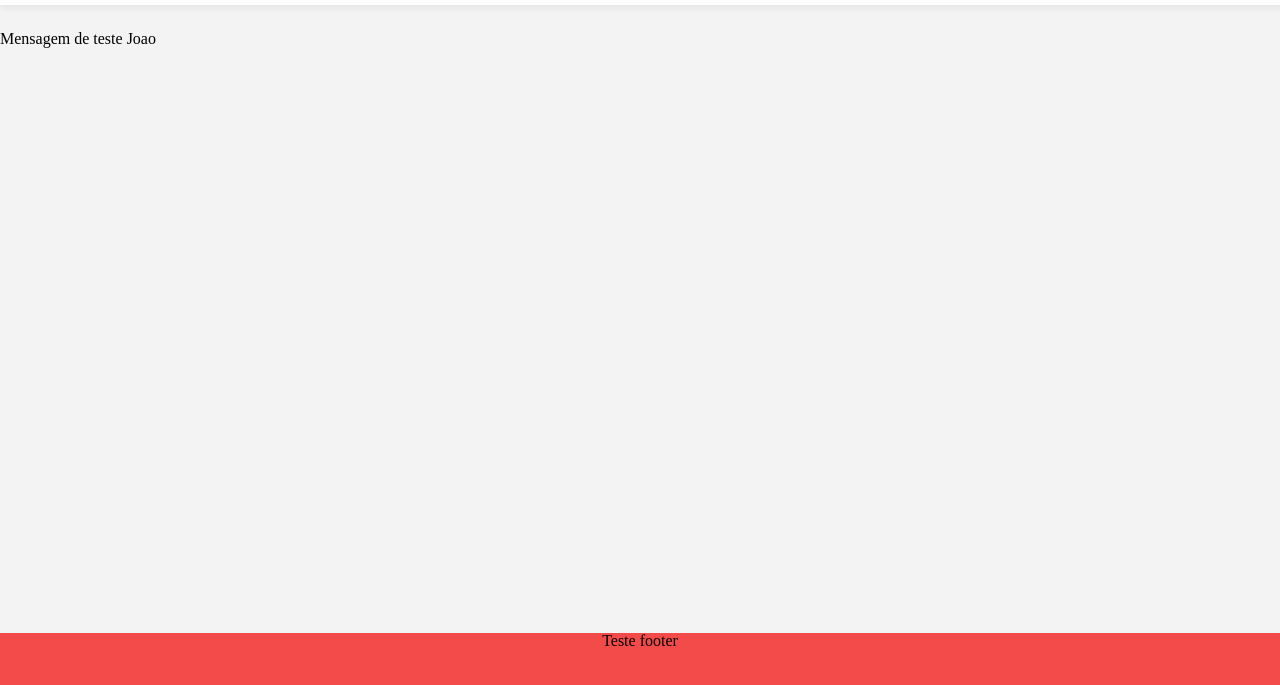
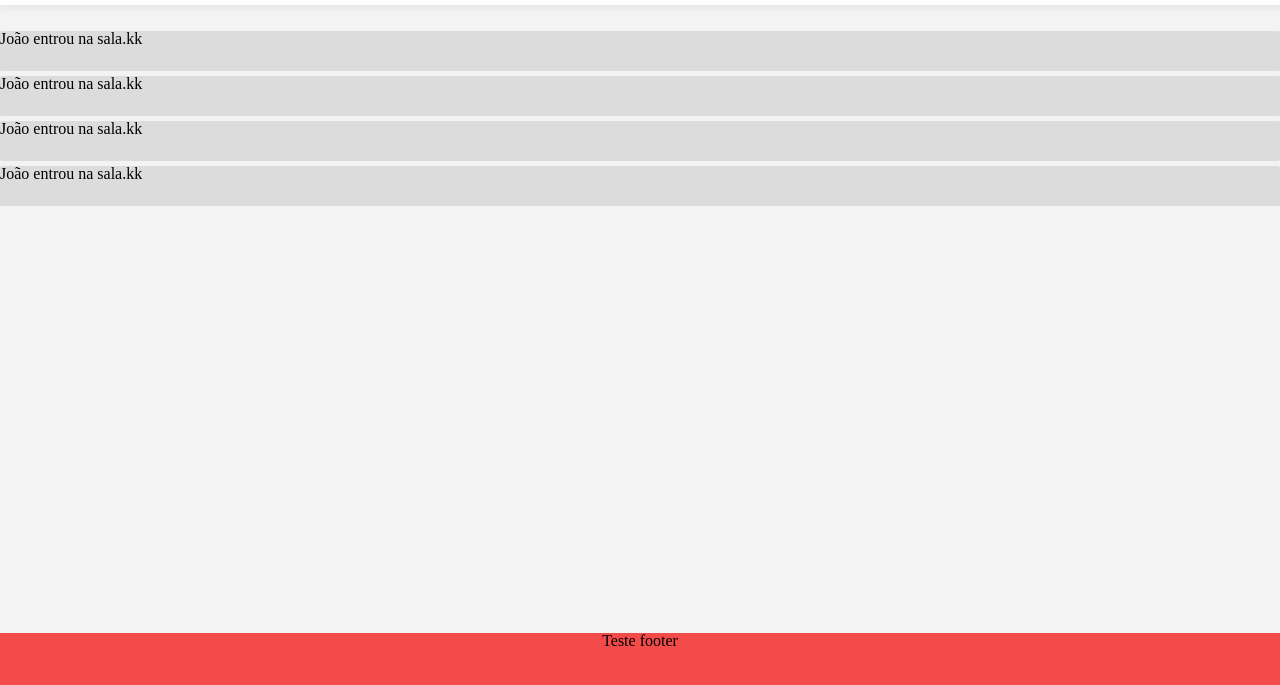
Before and after one commit to tiagohslino/Bate-Papo-UOL, a plain HTML site: page index.html in a window 1280 px wide. Shown: the part 75-760 px from the top of the page. Drawn offline with nearby package versions, Linux system fonts and the light colour scheme; no server answers.

Commit message:
fixing axios error 400

```diff
--- a/script.js
+++ b/script.js
@@ -1,13 +1,5 @@
-const userInfo = [
-    {name: "Joao"}
-];
 
-//Enviando a resposta para o servidor
+const yourData = {
+name: "okjaojao"};
 
-const promise = axios.post("https://mock-api.driven.com.br/api/v6/uol/participants/5e8669ec-b289-4b8d-b330-604f94b66969", userInfo);
-console.log(promise);
-
-const message = document.querySelector(".main-chat");
-message.innerHTML = "";
-
-message.innerHTML += `Mensagem de teste ${userInfo[0].name}`;
+axios.post('https://mock-api.driven.com.br/api/v6/uol/participants/5e8669ec-b289-4b8d-b330-604f94b66969/', yourData)
```
Also changed, not shown: index.html (+2 -1 lines).
